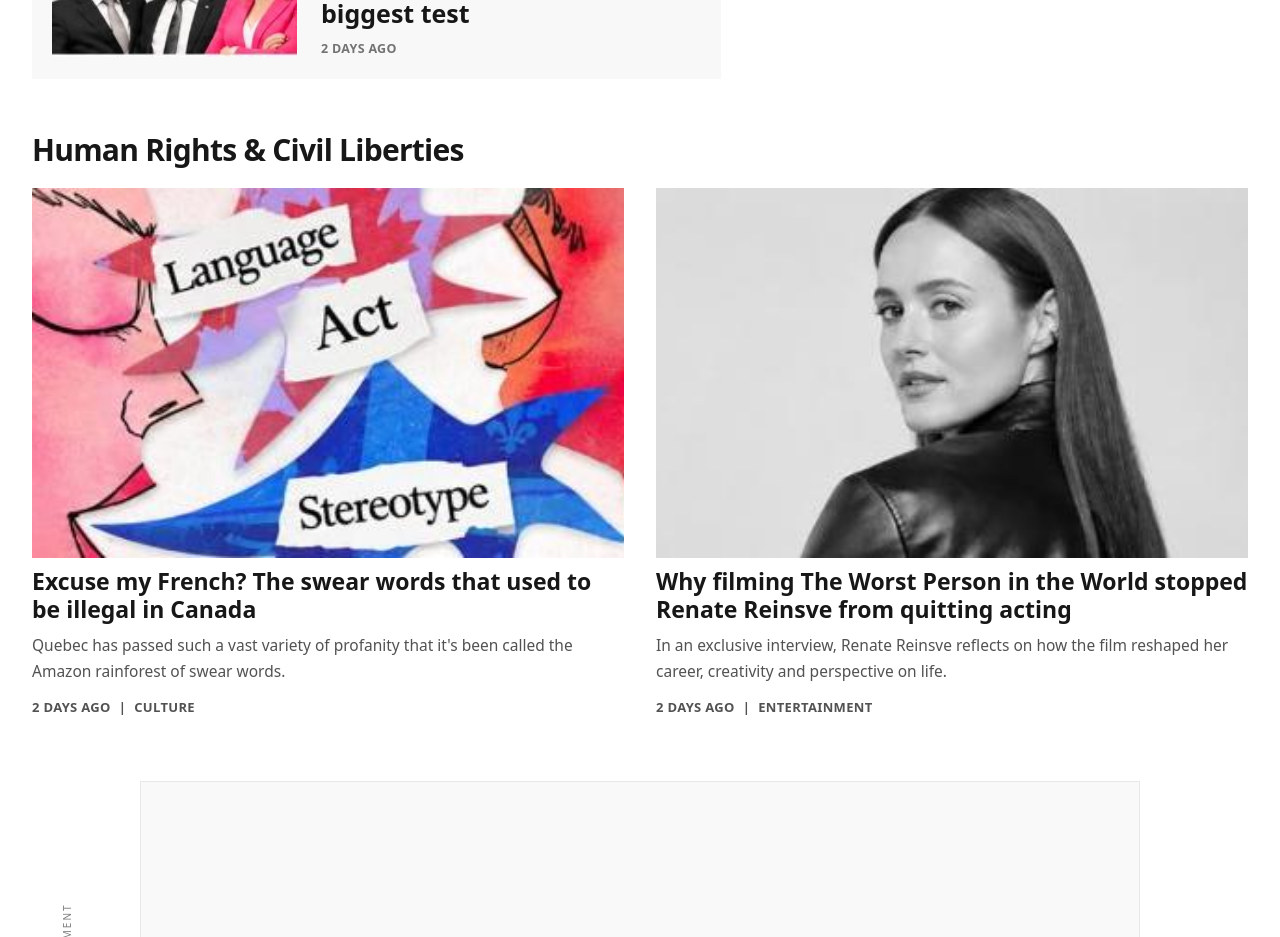
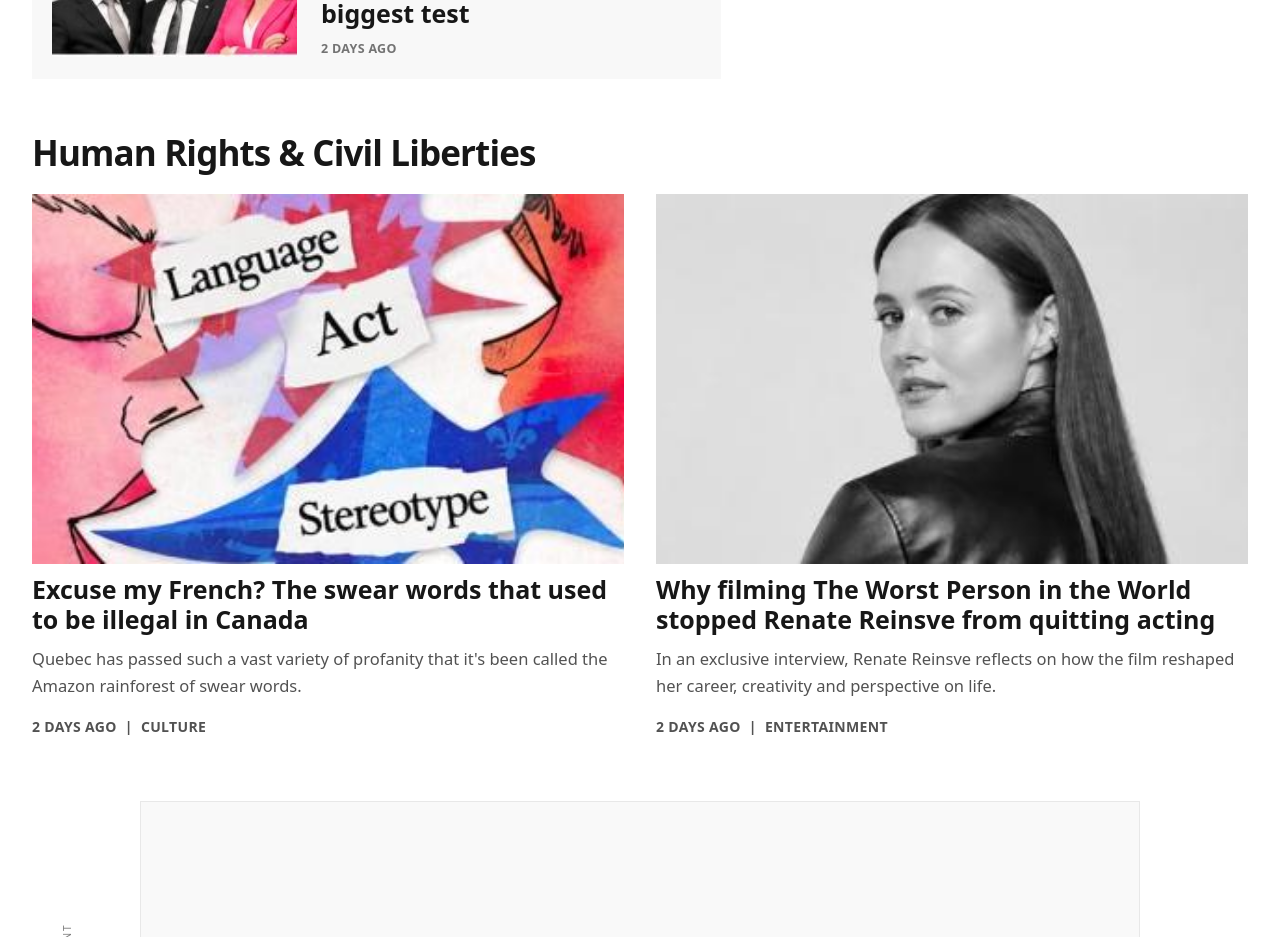
Before and after one commit to KalidMishal/BBC, a Next.js app: page / in a window 1280 px wide. Shown: the part 2740-3677 px from the top of the page. Built offline with nearby package versions, Linux system fonts and the light colour scheme.

Commit message:
Increase Human Rights section Title by 2 sizes and Description and metadata by 1 size

```diff
--- a/src/components/HumanRightsSection.tsx
+++ b/src/components/HumanRightsSection.tsx
@@ -14,9 +14,9 @@ export default function HumanRightsSection({ onArticleClick }: HumanRightsSectio
 
   return (
     <section className="max-w-[1640px] mx-auto px-4 sm:px-6 md:px-8 pt-5 pb-8">
-      {/* Header matching media_1794016188879_d0c66188.jpg */}
+      {/* Header matching media_1794016188879_d0c66188.jpg & media_1794154767970_70c1d6c7.jpg */}
       <div className="mb-4 sm:mb-5">
-        <h2 className="font-sans font-bold text-[30px] text-neutral-900 tracking-tight leading-tight">
+        <h2 className="font-sans font-bold text-[34px] sm:text-[34px] md:text-[35px] text-neutral-900 tracking-tight leading-tight">
           Human Rights &amp; Civil Liberties
         </h2>
       </div>
@@ -40,18 +40,18 @@ export default function HumanRightsSection({ onArticleClick }: HumanRightsSectio
               </div>
             )}
 
-            <h3 className="font-sans font-bold text-[20px] sm:text-[22px] md:text-[23px] leading-[1.2] text-neutral-900 group-hover:underline">
+            <h3 className="font-sans font-bold text-[22px] sm:text-[24px] md:text-[25px] leading-[1.2] text-neutral-900 group-hover:underline">
               {story1.title}
             </h3>
 
             {story1.summary && (
-              <p className="font-sans text-[14.5px] sm:text-[15.5px] text-neutral-600 leading-relaxed font-normal mt-2.5">
+              <p className="font-sans text-[15.5px] sm:text-[16.5px] text-neutral-600 leading-relaxed font-normal mt-3">
                 {story1.summary}
               </p>
             )}
           </div>
 
-          <div className="flex items-center space-x-2 font-sans font-bold text-[12.5px] sm:text-[13px] text-neutral-600 uppercase tracking-wide mt-3.5">
+          <div className="flex items-center space-x-2 font-sans font-bold text-[13.5px] sm:text-[14px] text-neutral-600 uppercase tracking-wide mt-4">
             <span>{story1.time}</span>
             <span>|</span>
             <span className="hover:underline">{story1.category}</span>
@@ -75,18 +75,18 @@ export default function HumanRightsSection({ onArticleClick }: HumanRightsSectio
               </div>
             )}
 
-            <h3 className="font-sans font-bold text-[20px] sm:text-[22px] md:text-[23px] leading-[1.2] text-neutral-900 group-hover:underline">
+            <h3 className="font-sans font-bold text-[22px] sm:text-[24px] md:text-[25px] leading-[1.2] text-neutral-900 group-hover:underline">
               {story2.title}
             </h3>
 
             {story2.summary && (
-              <p className="font-sans text-[14.5px] sm:text-[15.5px] text-neutral-600 leading-relaxed font-normal mt-2.5">
+              <p className="font-sans text-[15.5px] sm:text-[16.5px] text-neutral-600 leading-relaxed font-normal mt-3">
                 {story2.summary}
               </p>
             )}
           </div>
 
-          <div className="flex items-center space-x-2 font-sans font-bold text-[12.5px] sm:text-[13px] text-neutral-600 uppercase tracking-wide mt-3.5">
+          <div className="flex items-center space-x-2 font-sans font-bold text-[13.5px] sm:text-[14px] text-neutral-600 uppercase tracking-wide mt-4">
             <span>{story2.time}</span>
             <span>|</span>
             <span className="hover:underline">{story2.category}</span>
```
